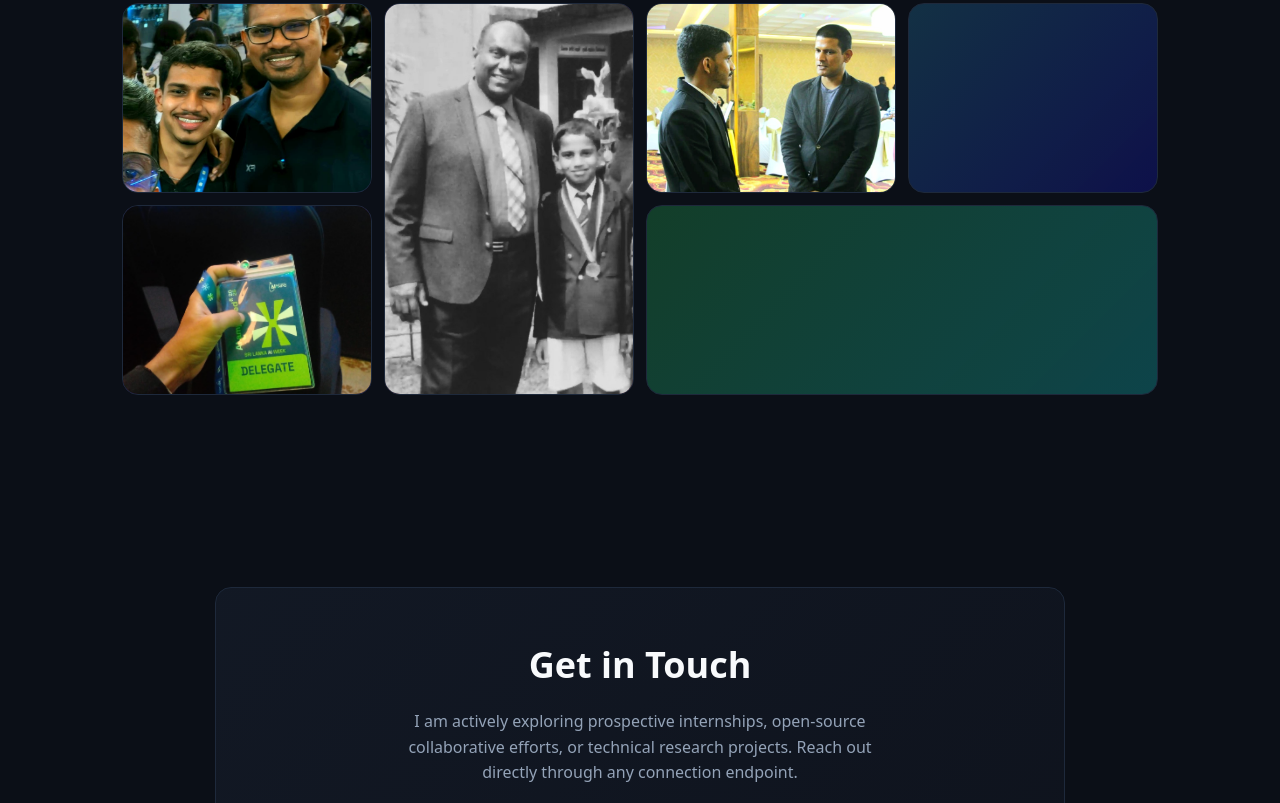
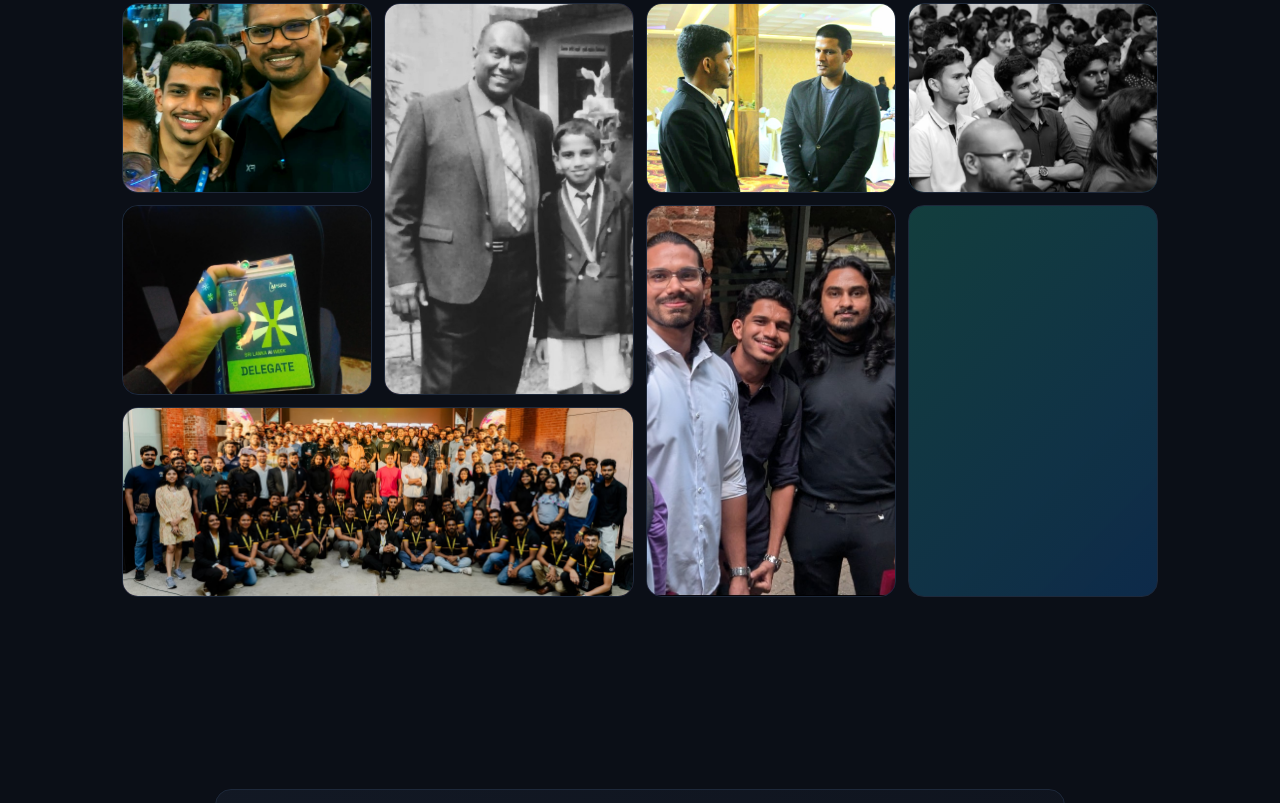
Before and after one commit to Yomal-2004/yomal-2004.github.io, a plain HTML site: page index.html in a window 1280 px wide. Shown: the part 4660-5463 px from the top of the page. Drawn offline with Linux system fonts and the light colour scheme.

Commit message:
11/26 update

```diff
--- a/index.html
+++ b/index.html
@@ -1954,9 +1954,11 @@
                 <div class="gallery-item g2"><img src="gallery/g4.jpg" alt="Gallery photo 2" loading="lazy" onerror="this.remove()"></div>
                 <div class="gallery-item g3"><img src="gallery/g3.jpg" alt="Gallery photo 3" loading="lazy" onerror="this.remove()"></div>
                 <div class="gallery-item g4"><img src="gallery/g2.jpg" alt="Gallery photo 4" loading="lazy" onerror="this.remove()"></div>
-                <div class="gallery-item g5"><img src="gallery/g7.jpg" alt="Gallery photo 5" loading="lazy" onerror="this.remove()"></div>
                 <div class="gallery-item g6"><img src="gallery/g8.jpg" alt="Gallery photo 6" loading="lazy" onerror="this.remove()"></div>
                 <div class="gallery-item g7"><img src="gallery/g5.jpg" alt="Gallery photo 7" loading="lazy" onerror="this.remove()"></div>
+                <div class="gallery-item g3"><img src="gallery/g7.jpg" alt="Gallery photo 3" loading="lazy" onerror="this.remove()"></div>
+                <div class="gallery-item g3"><img src="gallery/g10.jpg" alt="Gallery photo 3" loading="lazy" onerror="this.remove()"></div>
+                <div class="gallery-item g5"><img src="gallery/g9.jpg" alt="Gallery photo 5" loading="lazy" onerror="this.remove()"></div>
                 <!--div class="gallery-item g8"><img src="gallery_08.jpg" alt="Gallery photo 8" loading="lazy" onerror="this.remove()"></div>
                 <div class="gallery-item g9"><img src="gallery_09.jpg" alt="Gallery photo 9" loading="lazy" onerror="this.remove()"></div>
                 <div class="gallery-item g10"><img src="gallery_10.jpg" alt="Gallery photo 10" loading="lazy" onerror="this.remove()"></div>
```
Also changed, not shown: gallery/g7.jpg (added), gallery/g8.jpg (added), gallery/g9.jpg (added).
